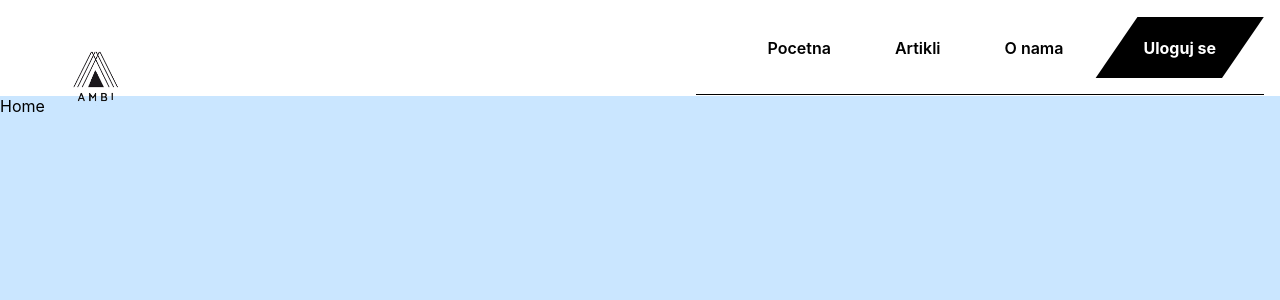
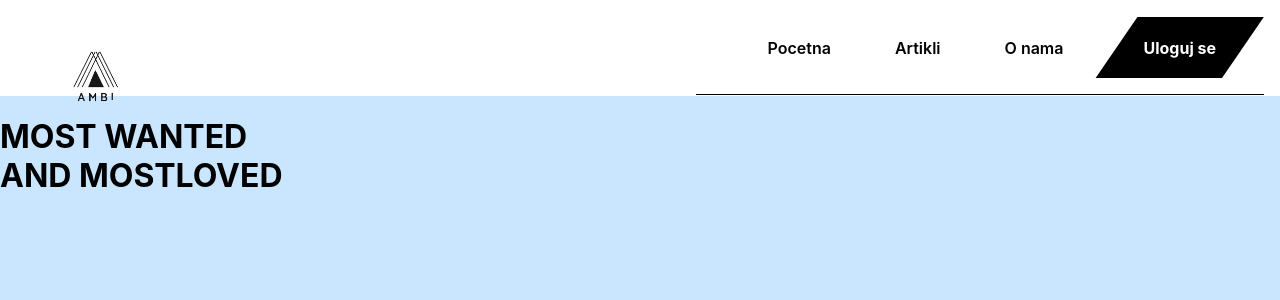
Before and after one commit to Dzenoo/React-Ecommerce, a React (Create React App) app in the folder frontend/: page / in a window 1280 px wide. Shown: the top 300 px of the page. Built offline with nearby package versions, Linux system fonts and the light colour scheme.

Commit message:
Update Home.js

```diff
--- a/frontend/src/shared/pages/Home.js
+++ b/frontend/src/shared/pages/Home.js
@@ -3,7 +3,17 @@ import React from "react";
 import "./Home.css";
 
 const Home = () => {
-  return <div>Home</div>;
+  return (
+    <>
+      <div className="mainpage">
+        <h1>
+          <span className="ch">MOST</span> WANTED <br />
+          <span className="ch">AND</span> MOST
+          <span className="ch">LOVED</span>
+        </h1>
+      </div>
+    </>
+  );
 };
 
 export default Home;
```
